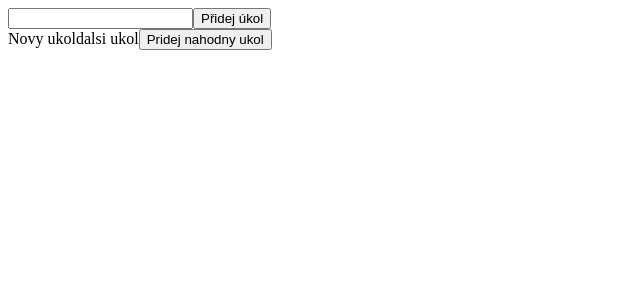
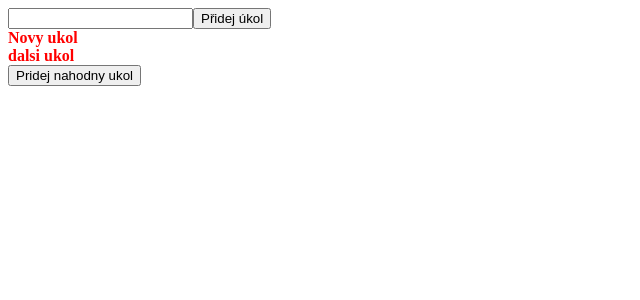
Before and after one commit to UsernameMartinn/react-ukolnicek, a React (Create React App) app: page / in a window 1280 px wide. Shown: the top 300 px of the page, without its empty margins (0-640 px from the left). Built offline with nearby package versions, Linux system fonts and the light colour scheme.

Commit message:
Funkční, trochu nastylovaný úkolníček

```diff
--- a/src/NovyUkol.js
+++ b/src/NovyUkol.js
@@ -12,7 +12,7 @@ export default function NovyUkol( {pridejUkol} ) {
         onChange={(udalost) => nastavUkol(udalost.target.value) }>
 
         </input>
-        <button onClick={() => pridejUkol(', ' + ukol)}>Přidej úkol</button>
+        <button onClick={() => pridejUkol(ukol)}>Přidej úkol</button>
         </>
     )
 }
--- /dev/null
+++ b/src/PolozkaUkolu.js
@@ -0,0 +1,10 @@
+
+
+export default function PolozkaUkolu( {ukol} ) {
+    return (
+        <>
+        <span style={{color: "red", fontWeight: "bold"}}>{ukol}</span>
+        <br/>
+        </>
+    )
+}
--- a/src/Ukolnicek.js
+++ b/src/Ukolnicek.js
@@ -1,5 +1,6 @@
 import NovyUkol from "./NovyUkol";
 import { useState } from "react";
+import PolozkaUkolu from "./PolozkaUkolu";
 
 export default function Ukolnicek() {
 
@@ -13,7 +14,7 @@ export default function Ukolnicek() {
         <>
         <NovyUkol pridejUkol={pridejUkol} />
         <br />
-        {seznamUkolu}
+        { seznamUkolu.map((ukol) => <PolozkaUkolu ukol={ukol}></PolozkaUkolu>) }
 
         <button onClick={() => pridejUkol("novy ukol")}>Pridej nahodny ukol</button>
         </>
```
